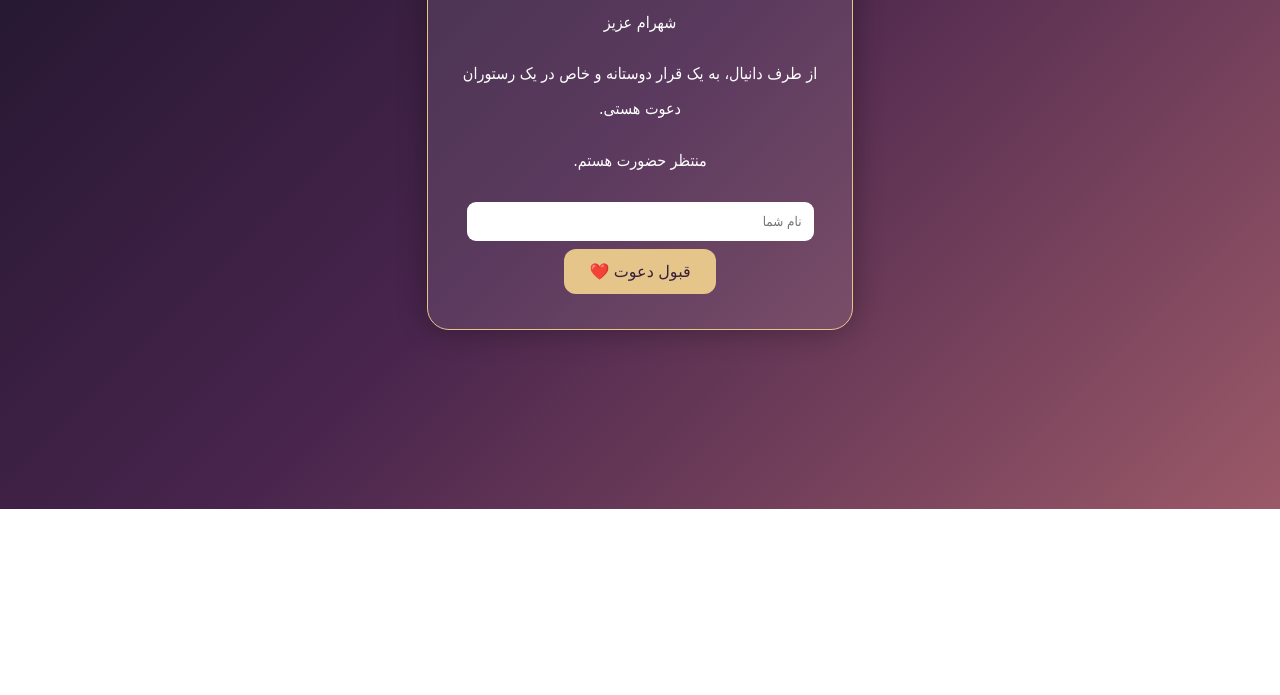
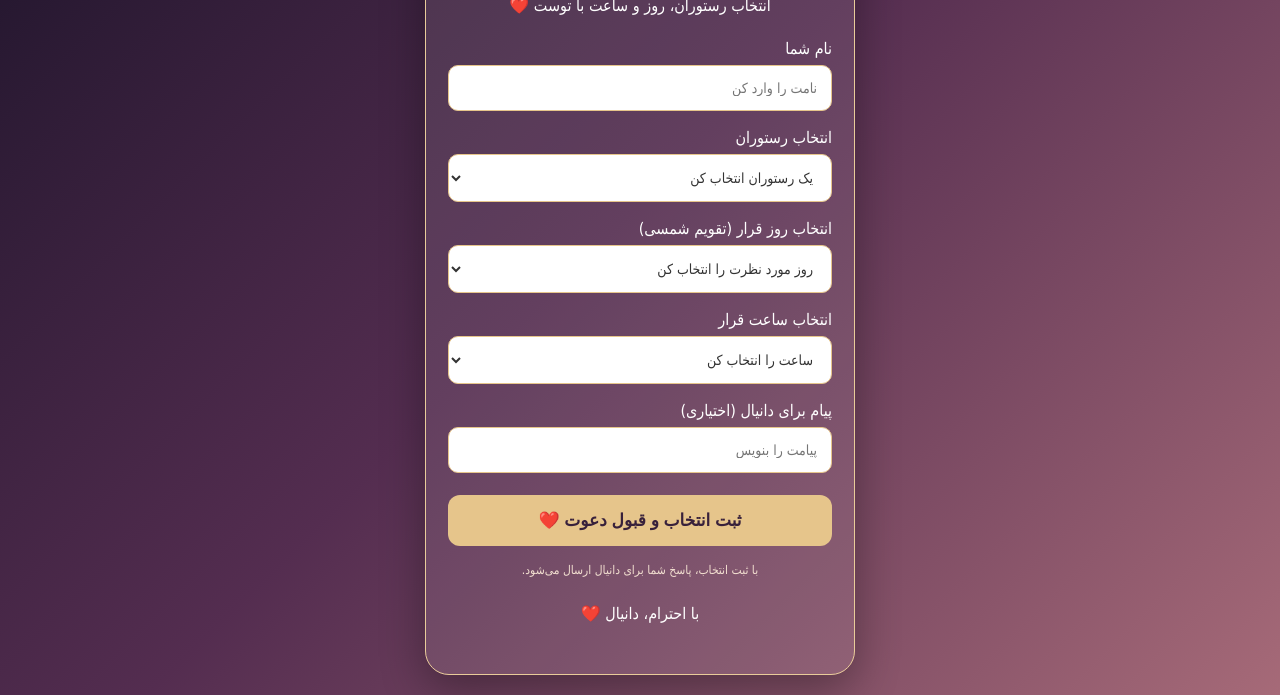
Before and after one commit to DarianAlireza/shahram-invitation, a plain HTML site: page index.html in a window 1280 px wide. Shown: the part 291-986 px from the top of the page. Before the commit the page ends 800 px from the top, so only its background shows below. Drawn offline with Linux system fonts and the light colour scheme.

Commit message:
Update index.html

```diff
--- a/index.html
+++ b/index.html
@@ -4,67 +4,103 @@
 <head>
 <meta charset="UTF-8">
 <meta name="viewport" content="width=device-width, initial-scale=1">
-<title>دعوت‌نامه اختصاصی دانیال</title>
+<title>دعوت ویژه دانیال برای شهرام</title>
 <style>
-body {
-  margin:0;
-  min-height:100vh;
-  display:flex;
-  justify-content:center;
-  align-items:center;
-  background:linear-gradient(135deg,#191329,#49254d,#9b5968);
-  font-family:Tahoma,sans-serif;
-  color:white;
+*{box-sizing:border-box}
+body{
+ margin:0;padding:20px;min-height:100vh;
+ display:flex;align-items:center;justify-content:center;
+ background:linear-gradient(135deg,#171126,#542d50,#a66a78);
+ font-family:Tahoma,sans-serif;color:white;
 }
-.card {
-  width:82%;
-  max-width:380px;
-  padding:35px 22px;
-  text-align:center;
-  border:1px solid #e6c58b;
-  border-radius:22px;
-  background:#ffffff18;
-  box-shadow:0 0 30px #0005;
+.card{
+ width:100%;max-width:430px;padding:28px 22px;
+ border:1px solid #e9cc9a;border-radius:24px;
+ background:#ffffff16;text-align:center;
+ box-shadow:0 15px 45px #0005;
 }
-h1 {color:#f5d69d;}
-p {line-height:2.2;}
-input {
-  width:85%;
-  padding:12px;
-  margin:8px;
-  border:0;
-  border-radius:9px;
-  font-family:Tahoma;
+h1{color:#f5d69d;font-size:25px}
+p{line-height:2}
+.heart{font-size:35px}
+label{display:block;text-align:right;margin:17px 0 7px}
+select,input{
+ width:100%;padding:14px;border-radius:10px;
+ border:1px solid #e6c58b;background:#fff;
+ font-family:Tahoma;font-size:14px;color:#333;
 }
-button {
-  background:#e6c58b;
-  color:#38213b;
-  border:0;
-  padding:13px 25px;
-  border-radius:12px;
-  font-size:16px;
-  cursor:pointer;
+button{
+ margin-top:22px;width:100%;padding:15px;
+ border:0;border-radius:12px;background:#e6c58b;
+ color:#38213b;font-size:17px;font-weight:bold;
+ cursor:pointer;
 }
+.small{font-size:12px;color:#f2dfd0}
 </style>
 </head>
 <body>
 <div class="card">
-<h1>یک دعوت ویژه ❤️</h1>
-<p>شهرام عزیز</p>
-<p>از طرف دانیال، به یک قرار دوستانه و خاص در یک رستوران دعوت هستی.</p>
-<p>منتظر حضورت هستم.</p>
+<div class="heart">💌</div>
+<h1>یک دعوت ویژه</h1>
+<p>شهرام عزیز،</p>
+<p>
+از طرف دانیال به یک قرار دوستانه و خاص
+در تهران دعوت هستی.
+</p>
+<p>انتخاب رستوران، روز و ساعت با توست ❤️</p>
 
-<form action="https://formsubmit.co/nouraiealireza8@gmail.com" method="POST">
-<input type="hidden" name="_subject" value="پاسخ دعوت‌نامه شهرام">
+<form action="https://formsubmit.co/nouraiealireza8@gmail.com"
+method="POST">
+
+<input type="hidden" name="_subject"
+value="پاسخ دعوت نامه دانیال و شهرام">
+
 <input type="hidden" name="_template" value="table">
 
-<input type="text" name="نام" placeholder="نام شما" required>
+<label>نام شما</label>
+<input type="text" name="نام" placeholder="نامت را وارد کن" required>
 
-<input type="hidden" name="پاسخ" value="دعوت را قبول می‌کنم ❤️">
+<label>انتخاب رستوران</label>
+<select name="رستوران انتخابی" required>
+<option value="">یک رستوران انتخاب کن</option>
+<option>فود هانتر - پاسداران یا ستارخان</option>
+<option>رستوران ترمه - محدوده فردوسی</option>
+<option>رستوران آدانا - محدوده میرداماد</option>
+<option>بام پارادایس - محدوده آرژانتین</option>
+</select>
 
-<button type="submit">قبول دعوت ❤️</button>
+<label>انتخاب روز قرار (تقویم شمسی)</label>
+<select name="روز قرار" required>
+<option value="">روز مورد نظرت را انتخاب کن</option>
+<option>سه‌شنبه ۱۰ آذر ۱۴۰۵</option>
+<option>چهارشنبه ۱۱ آذر ۱۴۰۵</option>
+<option>پنجشنبه ۱۲ آذر ۱۴۰۵</option>
+<option>جمعه ۱۳ آذر ۱۴۰۵</option>
+</select>
+
+<label>انتخاب ساعت قرار</label>
+<select name="ساعت قرار" required>
+<option value="">ساعت را انتخاب کن</option>
+<option>۱۲:۰۰</option>
+<option>۱۲:۳۰</option>
+<option>۱۳:۰۰</option>
+<option>۱۳:۳۰</option>
+<option>۱۴:۰۰</option>
+<option>۱۴:۳۰</option>
+<option>۱۵:۰۰</option>
+<option>۱۵:۳۰</option>
+<option>۱۶:۰۰</option>
+</select>
+
+<label>پیام برای دانیال (اختیاری)</label>
+<input type="text" name="پیام" placeholder="پیامت را بنویس">
+
+<button type="submit">ثبت انتخاب و قبول دعوت ❤️</button>
 </form>
 
+<p class="small">
+با ثبت انتخاب، پاسخ شما برای دانیال ارسال می‌شود.
+</p>
+<p>با احترام، دانیال ❤️</p>
 </div>
 </body>
 </html>
```
